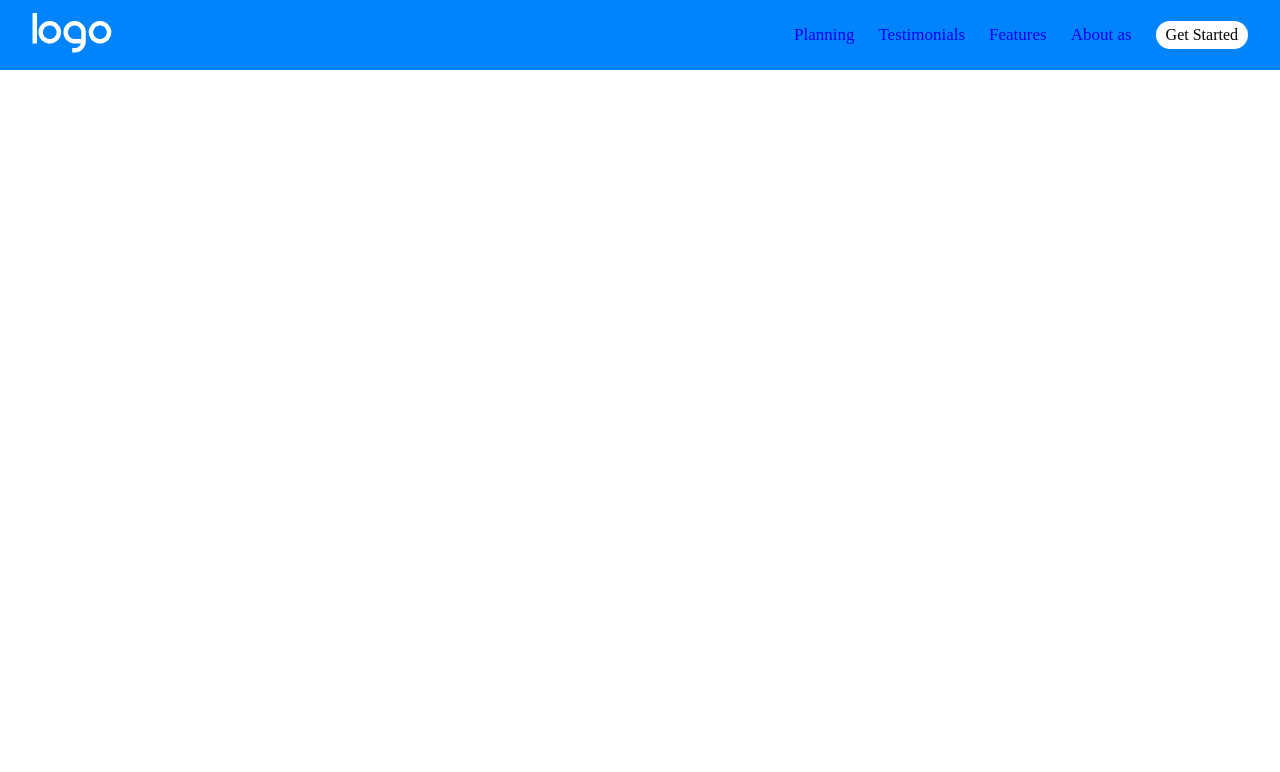
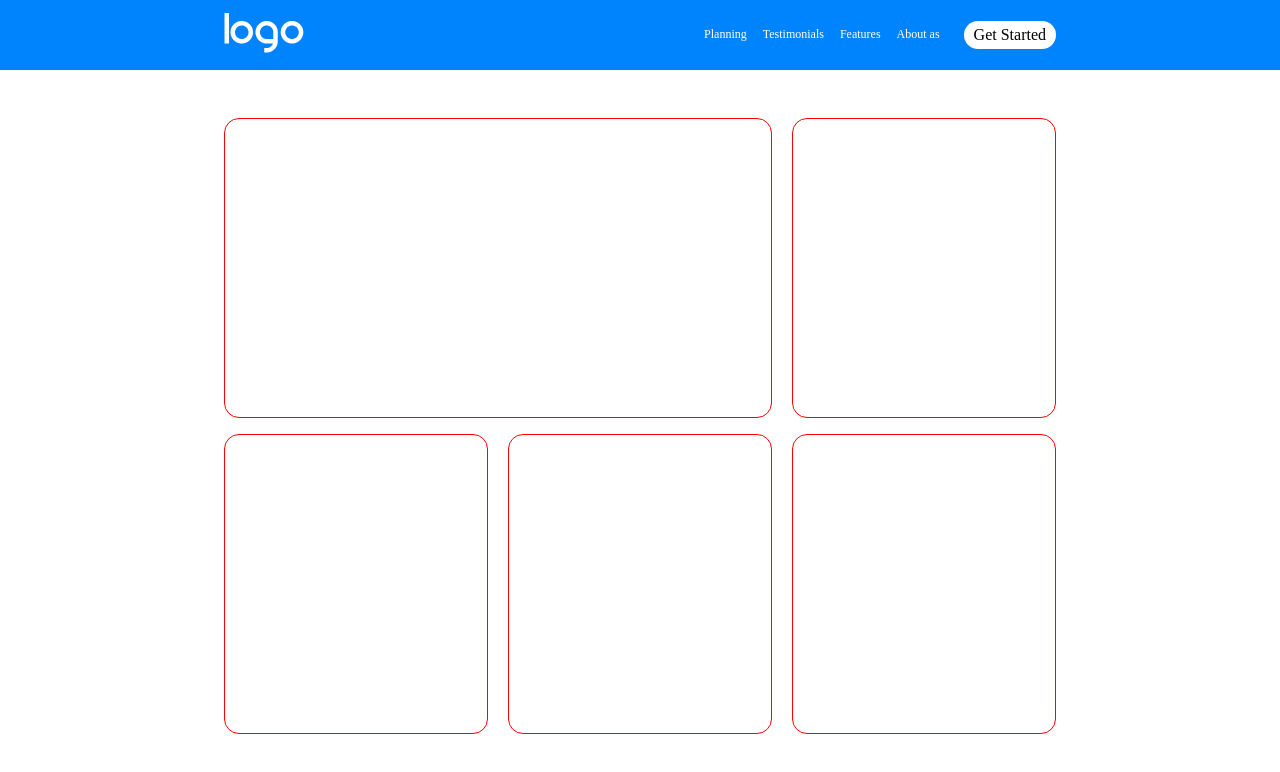
Before and after one commit to LucaMazzola02/htmlcss-responsive-layout, a plain HTML site: page index.html in a window 1280 px wide. Drawn offline with Linux system fonts and the light colour scheme.

Commit message:
macro-structure first section

```diff
--- a/index.html
+++ b/index.html
@@ -36,7 +36,51 @@
     </div>
     </header>
 
-    <main></main>
+    <main>
+        <section>
+
+            <div class="container">
+                <section class="first-section">
+                    <div class="big-box"></div>
+                    <div class="small-box"></div>
+                </section>
+                <section class="first-section">
+                    <div class="small-box"></div>
+                    <div class="small-box"></div>
+                    <div class="small-box"></div>
+                </section>
+            </div>
+
+
+        </section>
+
+
+
+
+
+
+
+
+
+
+
+
+
+
+
+
+
+
+
+
+
+
+        <section class="bg-violet"></section>
+        <section></section>
+        <section class="bg-violet"></section>
+        <section></section>
+        <section class="bg-violet"></section>
+    </main>
 
     <footer></footer>
 
--- a/style.css
+++ b/style.css
@@ -22,14 +22,15 @@ a{text-decoration: none;}
 ul{list-style-type: none;}
 
 .container{
-    width: 95%;
+    width: 93%;
     margin: 0 auto;
 }
 
 header{
+    width: 100%;
     background-color: rgba(0,132,253,255);
     padding: .8rem 0;
-    color: #fff;
+    margin-bottom: 3rem;
 }
 
 .header-icon-bar{
@@ -57,13 +58,14 @@ header{
     align-items: center;
 }
 .header-menu ul li{
-    font-size: 17px;
-    margin-left: 1.5rem;
+    color: #fff;
+    font-size: 12px;
+    margin-left: 1rem;
     padding-top: 8px;
 }
 
+@media (min-width: 768px) {
 
-@media (min-width: 768px) {
     .header-icon-bar{
         display: none;
     }
@@ -71,6 +73,55 @@ header{
     .header-menu{
         display: block;
     }
+    .container{
+        width: 65%;
+    }
+}
+
+.bg-violet{
+    background-color: rgba(151,146,228,255);
+}
+
+.big-box{
+    width: 100%;
+    border: 1px solid red;
+    height: 300px;
+    margin-bottom: 1rem;
+    border-radius: 15px;
+}
+
+.small-box{
+    width: 100%;
+    border: 1px solid red;
+    height: 300px;
+    margin-bottom: 1rem;
+    border-radius: 15px;
+}
 
 
+
+
+
+
+
+
+
+
+
+
+@media (min-width: 480px) {
+
+    .first-section{
+        display: flex;
+        gap: 20px;
+    }
+
+    .big-box{
+    width: calc((100% / 3) * 2);
 }
+
+    .small-box{
+    width: calc(100% / 3 - 10px);
+}
+
+}
```
